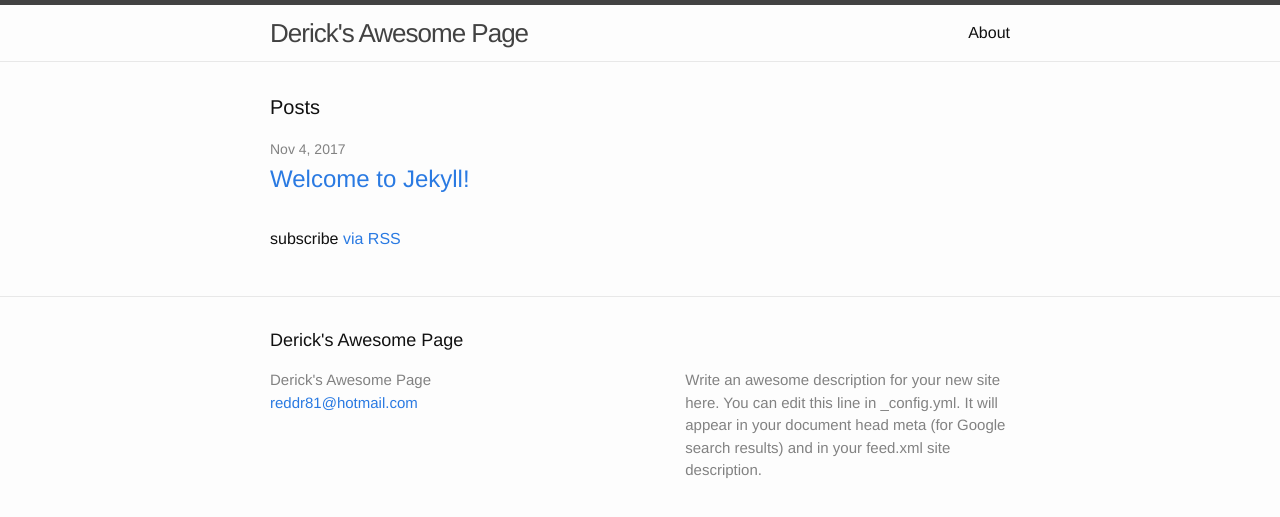
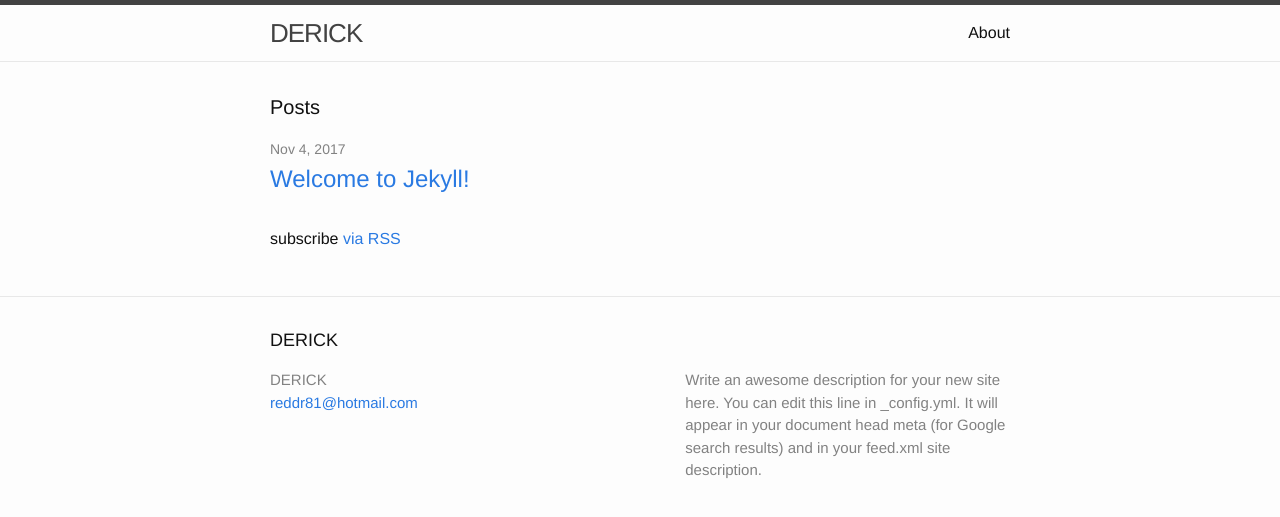
Before and after one commit to 2spicy4you/reimagined-octo-fortnight, a Jekyll site: the page built from index.html, in a window 1280 px wide. Shown: the top 517 px of the page. Built offline with Jekyll 4.4.1, drawn with Linux system fonts in a browser that asks for light colours; part of the change alters nothing that is shown.

Commit message:
Update _config.yml

```diff
--- a/_config.yml
+++ b/_config.yml
@@ -6,7 +6,8 @@
 # 'jekyll serve'. If you change this file, please restart the server process.
 
 # Site settings
-title: "Derick's Awesome Page"
+#title: "Derick's Awesome Page"
+title: "DERICK"
 email: reddr81@hotmail.com
 description: > # this means to ignore newlines until "baseurl:"
   Write an awesome description for your new site here. You can edit this
```
